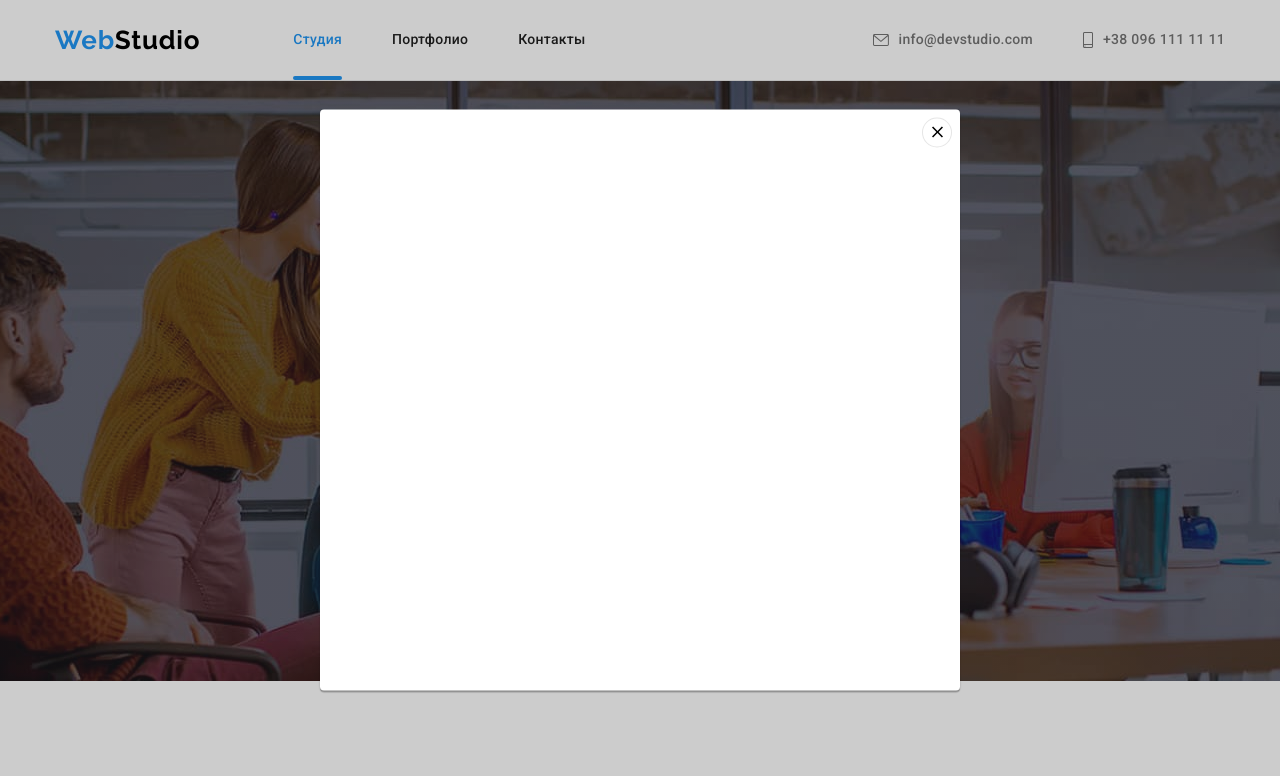
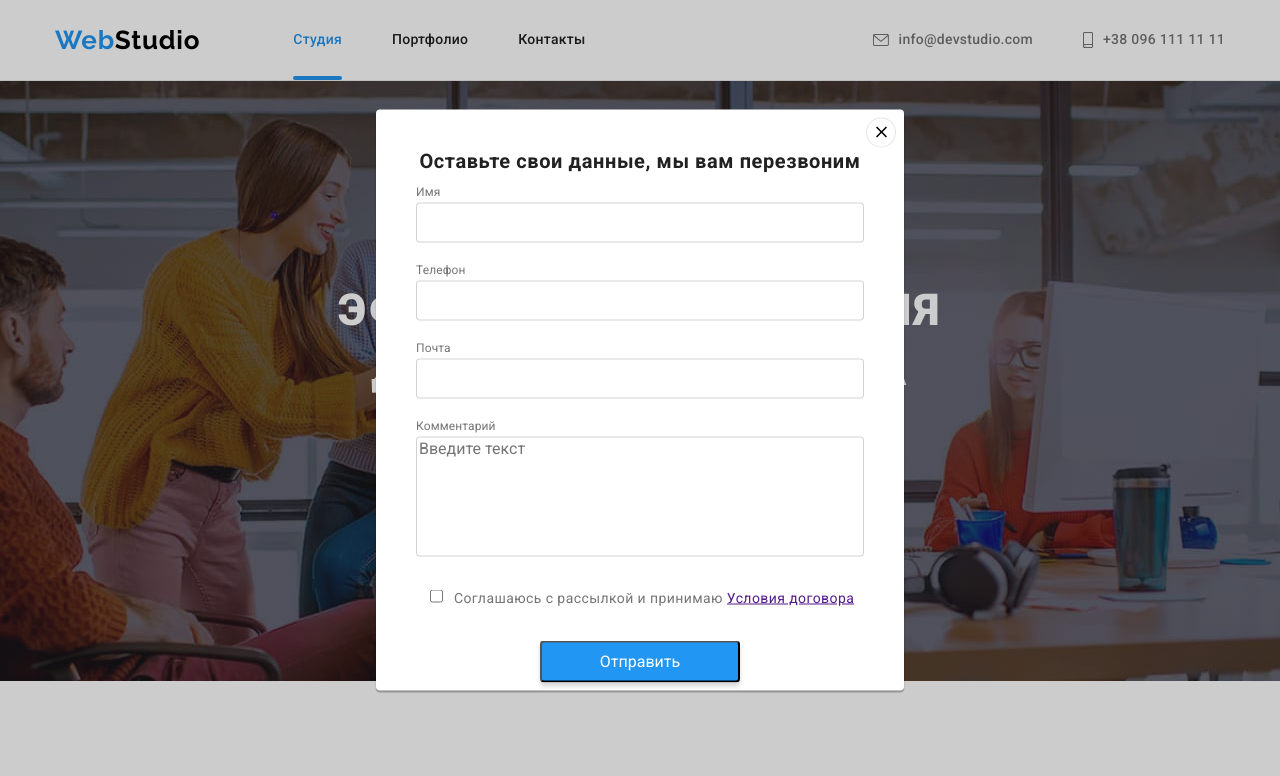
Before and after one commit to vtyshchenko/goit-markup-hw-06, a plain HTML site: page index.html in a window 1280 px wide. Both pictures are taken after a click on the button "Заказать услугу". Shown: the top 776 px of the page. Drawn offline with nearby package versions, Linux system fonts and the light colour scheme.

Commit message:
add forms

```diff
--- a/css/style.css
+++ b/css/style.css
@@ -244,13 +244,13 @@ body {
 }
 
 .footer-social-list {
-  margin: 0 0 19px 70px;
+  margin: 0 93px 19px 70px;
 }
 
 .footer-social-title {
   font-weight: 700;
   font-size: 14px;
-  line-height: 16px;
+  line-height: 1.143;
   letter-spacing: 0.03em;
   text-transform: uppercase;
 
@@ -284,6 +284,51 @@ body {
 .footer-contact-list-item-link:focus,
 .footer-contact-list-item-link:hover {
   background-color: var(--accent-color);
+}
+
+.footer-form-title {
+  font-style: normal;
+  font-weight: 700;
+  font-size: 14px;
+  line-height: 1.143;
+  letter-spacing: 0.03em;
+  text-transform: uppercase;
+
+  color: var(--color-white);
+}
+
+.footer-form-submot {
+  margin-top: 20px;
+}
+
+.footer-form-input {
+  font-family: Roboto;
+  font-size: 16px;
+  line-height: 1.25;
+  letter-spacing: 0.03em;
+
+  background: #2f303a;
+  color: rgba(255, 255, 255, 0.6);
+
+  width: 358px;
+  height: 50px;
+  padding: 16px 0 16px 16px;
+  margin-right: 12px;
+
+  border: 1px solid rgba(255, 255, 255, 0.3);
+  box-sizing: border-box;
+  filter: drop-shadow(0px 4px 4px rgba(0, 0, 0, 0.15));
+  border-radius: 4px;
+}
+
+.footer-form-button {
+  display: inline-block;
+  width: 200px;
+  height: 50px;
+  padding: 10px 28px;
+  background: #2196f3;
+  box-shadow: 0px 4px 4px rgba(0, 0, 0, 0.15);
+  border-radius: 4px;
 }
 /* ################### END FOOTER ################### */
 
@@ -814,10 +859,10 @@ body {
   top: 50%;
   left: 50%;
 
-  background: #ffffff;
+  background: var(--color-white);
 
-  padding: 15px;
-  width: 50%;
+  padding: 40px;
+  width: 528px;
   height: 581px;
   box-shadow: 0px 1px 3px rgba(0, 0, 0, 0.12), 0px 1px 1px rgba(0, 0, 0, 0.14),
     0px 2px 1px rgba(0, 0, 0, 0.2);
@@ -837,7 +882,7 @@ body {
   justify-content: center;
   align-items: center;
 
-  background-color: #ffffff;
+  background-color: var(--color-white);
 
   width: 30px;
   height: 30px;
@@ -857,6 +902,101 @@ body {
 .button-close:hover,
 .button-close:hover .close-icon {
   color: var(--accent-color);
-  background-color: #d5ddff;
+  /* background-color: #d5ddff; */
+}
+
+.modal-title {
+  font-weight: 700;
+  font-size: 20px;
+  line-height: 1.15;
+  text-align: center;
+  letter-spacing: 0.03em;
+
+  color: #212121;
+  margin-bottom: 12px;
+}
+
+.modal-inputs {
+  display: flex;
+  flex-direction: column;
+}
+
+.modal-group {
+  display: flex;
+  flex-direction: column;
+  margin-bottom: 10px;
+}
+
+.modal-label {
+  font-size: 12px;
+  line-height: 14px;
+
+  letter-spacing: 0.01em;
+  margin-bottom: 4px;
+}
+
+.modal-group:focus-within > .modal-label {
+  color: var(--accent-color);
+}
+
+.modal-input-info {
+  color: #212121;
+  border: 1px solid rgba(33, 33, 33, 0.2);
+  box-sizing: border-box;
+  border-radius: 4px;
+  height: 40px;
+  padding: 11px 11px 11px 40px;
+}
+
+.modal-comment {
+  margin-bottom: 20px;
+  width: 448px;
+  height: 120px;
+
+  border: 1px solid rgba(33, 33, 33, 0.2);
+  box-sizing: border-box;
+  border-radius: 4px;
+
+  resize: none;
+}
+
+.modal-confirm {
+  font-size: 14px;
+  line-height: 1.71;
+
+  letter-spacing: 0.03em;
+
+  margin-bottom: 30px;
+}
+
+.modal-confirm-checkbox {
+  margin-left: 14px;
+  margin-right: 7px;
+}
+
+.modal-confirm:focus,
+.modal-confirm:hover,
+.modal-confirm-conditions:focus,
+.modal-confirm-conditions:hover,
+.modal-confirm-checkbox:focus,
+.modal-confirm-checkbox:hover {
+  cursor: pointer;
+}
+
+.modal-button-submit {
+  background-color: var(--accent-color);
+  color: var(--color-white);
+  width: 200px;
+  padding: 10px 56px;
+  margin: 0 auto;
+
+  box-shadow: 0px 4px 4px rgba(0, 0, 0, 0.15);
+  border-radius: 4px;
+}
+
+.modal-button-submit:focus,
+.modal-button-submit:hover {
+  cursor: pointer;
+  background-color: var(--color-blue);
 }
 /* **************** END backdrop **************** */
--- a/index.html
+++ b/index.html
@@ -479,17 +479,79 @@
             </li>
           </ul>
         </div>
+        <form action="#">
+          <label class="footer-form-title" for="input-e-mail"
+            >Подпишитесь на рассылку</label
+          >
+          <div class="footer-form-submot">
+            <input
+              class="footer-form-input"
+              type="email"
+              id="input-e-mail"
+              placeholder="E-mail"
+            />
+            <button class="footer-form-button" type="submit">
+              Подписаться
+            </button>
+          </div>
+        </form>
       </div>
     </footer>
 
     <div class="backdrop is-hidden" data-modal>
-      <div class="modal">
+      <form class="modal">
         <button class="button-close" type="button" data-modal-close>
           <svg class="close-icon">
             <use href="./images/icons.svg#icon-close-button"></use>
           </svg>
         </button>
-      </div>
+        <h1 class="modal-title">Оставьте свои данные, мы вам перезвоним</h1>
+        <div class="modal-inputs">
+          <label class="modal-group">
+            <span class="modal-label">Имя</span>
+            <input class="modal-input-info" type="text" />
+            <svg height="10px">
+              <use></use>
+            </svg>
+          </label>
+
+          <label class="modal-group">
+            <span class="modal-label">Телефон</span>
+            <input class="modal-input-info" type="tel" />
+            <svg height="10px">
+              <use></use>
+            </svg>
+          </label>
+
+          <label class="modal-group">
+            <span class="modal-label">Почта</span>
+            <input class="modal-input-info" type="email" />
+            <svg height="10px">
+              <use></use>
+            </svg>
+          </label>
+
+          <div class="modal-group">
+            <label class="modal-label" for="comment">Комментарий</label>
+            <textarea
+              class="modal-comment"
+              name="comment"
+              id="comment"
+              placeholder="Введите текст"
+            ></textarea>
+          </div>
+
+          <label class="modal-confirm">
+            <input class="modal-confirm-checkbox" type="checkbox" />
+            <span class="modal-confirm-conditions"
+              >Соглашаюсь с рассылкой и принимаю
+              <a href="">Условия договора</a>
+            </span>
+          </label>
+
+          <button class="modal-button-submit" type="submit">Отправить</button>
+        </div>
+      </form>
     </div>
     <script src="./js/modal.js"></script>
   </body>
```
